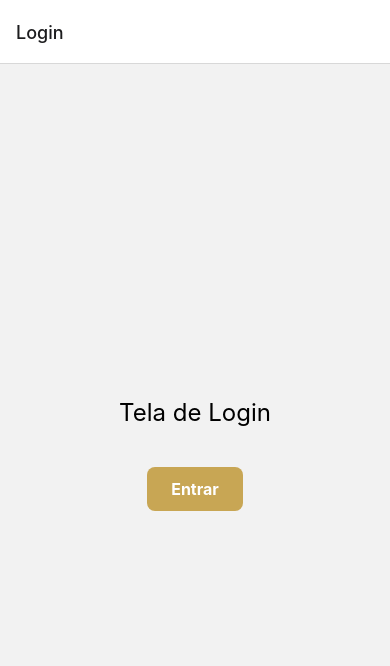
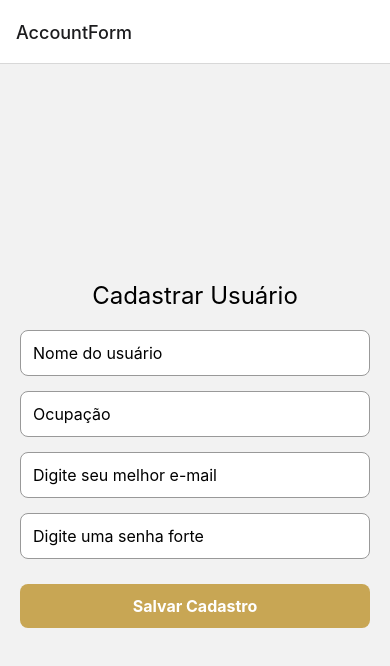
Before and after one commit to raulgsampaio/appAdvogadoRaul, a React Native app: screen /AccountForm in a window 390 px wide. Shown: the top 666 px of the page. Built offline with nearby package versions, Linux system fonts and the light colour scheme.

Commit message:
Criei um form de cadastro de contas

```diff
--- a/App.js
+++ b/App.js
@@ -1,23 +1,37 @@
-import React from 'react';
-import { NavigationContainer } from '@react-navigation/native';
-import { createNativeStackNavigator } from '@react-navigation/native-stack';
-import LoginScreen from './screens/LoginScreen';
-import HomeScreen from './screens/HomeScreen';
-import CreateProcessScreen from './screens/CreateProcessScreen';
-import ListProcessScreen from './screens/ListProcessScreen';
-import UpdateProcessScreen from './screens/UpdateProcessScreen';
+import React from "react";
+import { NavigationContainer } from "@react-navigation/native";
+import { createNativeStackNavigator } from "@react-navigation/native-stack";
+import LoginScreen from "./screens/LoginScreen";
+import HomeScreen from "./screens/HomeScreen";
+import CreateProcessScreen from "./screens/CreateProcessScreen";
+import ListProcessScreen from "./screens/ListProcessScreen";
+import UpdateProcessScreen from "./screens/UpdateProcessScreen";
+import AccountFormScreen from "./screens/AccountFormScreen";
 
 const Stack = createNativeStackNavigator();
 
 export default function App() {
   return (
     <NavigationContainer>
-      <Stack.Navigator initialRouteName="Login">
+      <Stack.Navigator initialRouteName="AccountForm">
+        <Stack.Screen name="AccountForm" component={AccountFormScreen} />
         <Stack.Screen name="Login" component={LoginScreen} />
         <Stack.Screen name="Home" component={HomeScreen} />
-        <Stack.Screen name="CreateProcess" component={CreateProcessScreen} options={{ title: 'Novo Processo' }} />
-        <Stack.Screen name="ListProcess" component={ListProcessScreen} options={{ title: 'Processos' }} />
-        <Stack.Screen name="UpdateProcess" component={UpdateProcessScreen} options={{ title: 'Atualizar Processo' }} />
+        <Stack.Screen
+          name="CreateProcess"
+          component={CreateProcessScreen}
+          options={{ title: "Novo Processo" }}
+        />
+        <Stack.Screen
+          name="ListProcess"
+          component={ListProcessScreen}
+          options={{ title: "Processos" }}
+        />
+        <Stack.Screen
+          name="UpdateProcess"
+          component={UpdateProcessScreen}
+          options={{ title: "Atualizar Processo" }}
+        />
       </Stack.Navigator>
     </NavigationContainer>
   );
--- /dev/null
+++ b/screens/AccountFormScreen.js
@@ -0,0 +1,73 @@
+import React, { useState } from "react";
+import { View, Text, TextInput, TouchableOpacity, Alert } from "react-native";
+import { db } from "../config/firebase";
+import { collection, addDoc, Timestamp } from "firebase/firestore";
+import { useNavigation } from "@react-navigation/native";
+import { createProcessStyles } from "../styles/createProcessStyles"; // Estilos separados
+
+export default function AccountFormScreen() {
+  const navigation = useNavigation();
+
+  const [nome, setNome] = useState("");
+  const [ocupacao, setOcupacao] = useState("");
+  const [email, setEmail] = useState("");
+  const [senha, setSenha] = useState("");
+
+  const handleSave = async () => {
+    if (!nome || !ocupacao || !email || !senha) {
+      Alert.alert("Erro", "Preencha todos os campos.");
+      return;
+    }
+
+    try {
+      await addDoc(collection(db, "usuario"), {
+        nome,
+        ocupacao,
+        email,
+        senha,
+      });
+
+      Alert.alert("Sucesso", "Usuário cadastrado com sucesso!");
+      navigation.navigate("Login");
+    } catch (error) {
+      console.error("Erro ao salvar usuário:", error);
+      Alert.alert("Erro", "Não foi possível salvar o usuário.");
+    }
+  };
+
+  return (
+    <View style={createProcessStyles.container}>
+      <Text style={createProcessStyles.title}>Cadastrar Usuário</Text>
+
+      <TextInput
+        style={createProcessStyles.input}
+        placeholder="Nome do usuário"
+        value={nome}
+        onChangeText={setNome}
+      />
+      <TextInput
+        style={createProcessStyles.input}
+        placeholder="Ocupação"
+        value={ocupacao}
+        onChangeText={setOcupacao}
+      />
+      <TextInput
+        style={createProcessStyles.input}
+        placeholder="Digite seu melhor e-mail"
+        value={email}
+        onChangeText={setEmail}
+      />
+      <TextInput
+        style={createProcessStyles.input}
+        placeholder="Digite uma senha forte"
+        value={senha}
+        onChangeText={setSenha}
+        secureTextEntry={true}
+      />
+
+      <TouchableOpacity style={createProcessStyles.button} onPress={handleSave}>
+        <Text style={createProcessStyles.buttonText}>Salvar Cadastro</Text>
+      </TouchableOpacity>
+    </View>
+  );
+}
```
Also changed, not shown: 2 other files (tests, documents, lock files or other folders).
